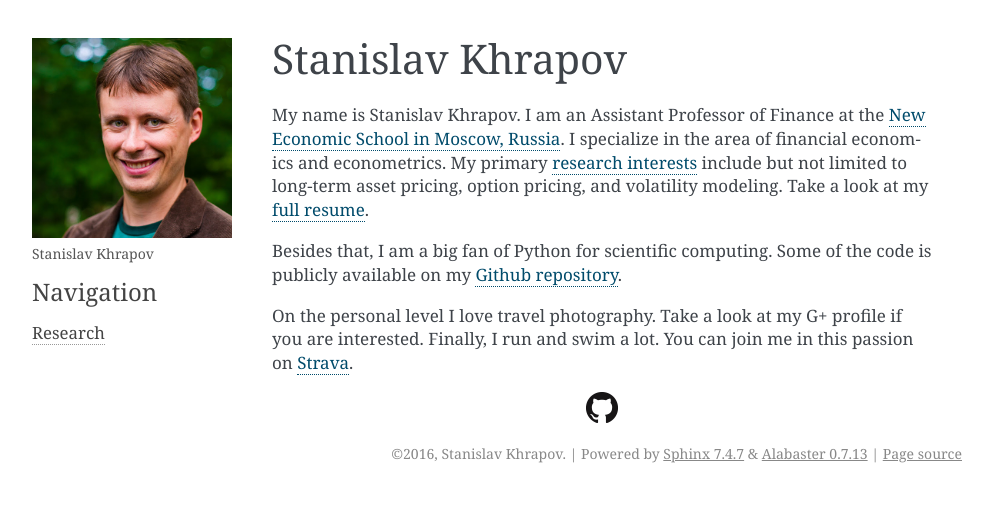
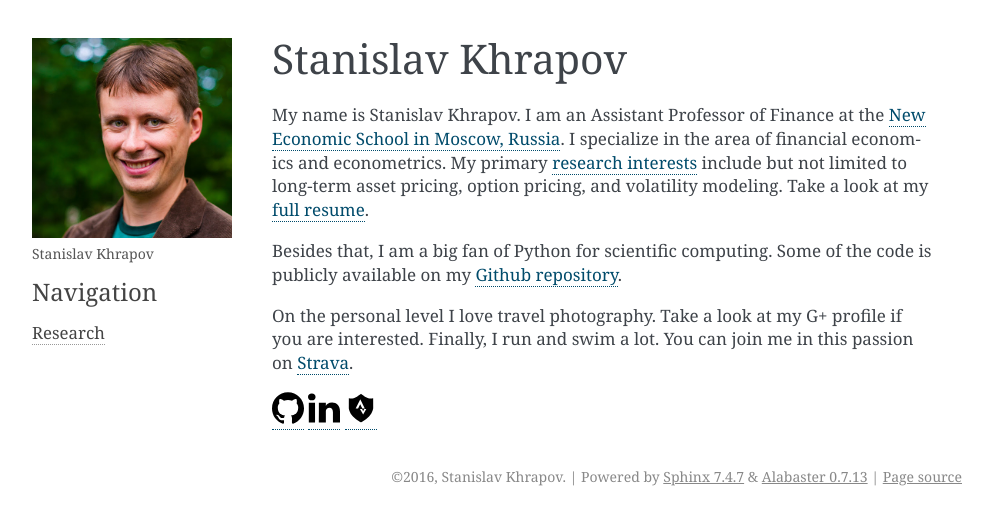
Before and after one commit to khrapovs/khrapovsgithubio_source, a Sphinx documentation site: the page built from source/index.rst, in a window 1280 px wide. Shown: the top 525 px of the page, without its empty margins (148-1141 px from the left). Built offline with Sphinx 7.4.7, drawn with Linux system fonts in a browser that asks for light colours.

Commit message:
Add social badges

```diff
--- a/source/index.rst
+++ b/source/index.rst
@@ -7,9 +7,22 @@ Besides that, I am a big fan of Python for scientific computing. Some of the cod
 
 On the personal level I love travel photography. Take a look at my G+ profile if you are interested. Finally, I run and swim a lot. You can join me in this passion on `Strava <https://www.strava.com/athletes/6131284>`_.
 
-.. image:: _static/GitHub-Mark-32px.png
-	:align: center
+|logo_github| |logo_linkedin| |logo_strava|
+
+
+.. |logo_github| image:: _static/Github-black.svg
+	:height: 32px
+	:width: 32px
 	:target: https://github.com/khrapovs
+.. |logo_linkedin| image:: _static/LinkedIn-black.svg
+	:height: 32px
+	:width: 32px
+	:target: https://www.linkedin.com/in/khrapovs
+.. |logo_strava| image:: _static/Strava.svg
+	:height: 32px
+	:width: 32px
+	:target: https://www.linkedin.com/in/khrapovs
+
 
 .. toctree::
    :hidden:
```
Also changed, not shown: source/_static/GitHub-Mark-32px.png (deleted), source/_static/Github-black.svg (added), source/_static/LinkedIn-black.svg (added), source/_static/Strava.svg (added).
